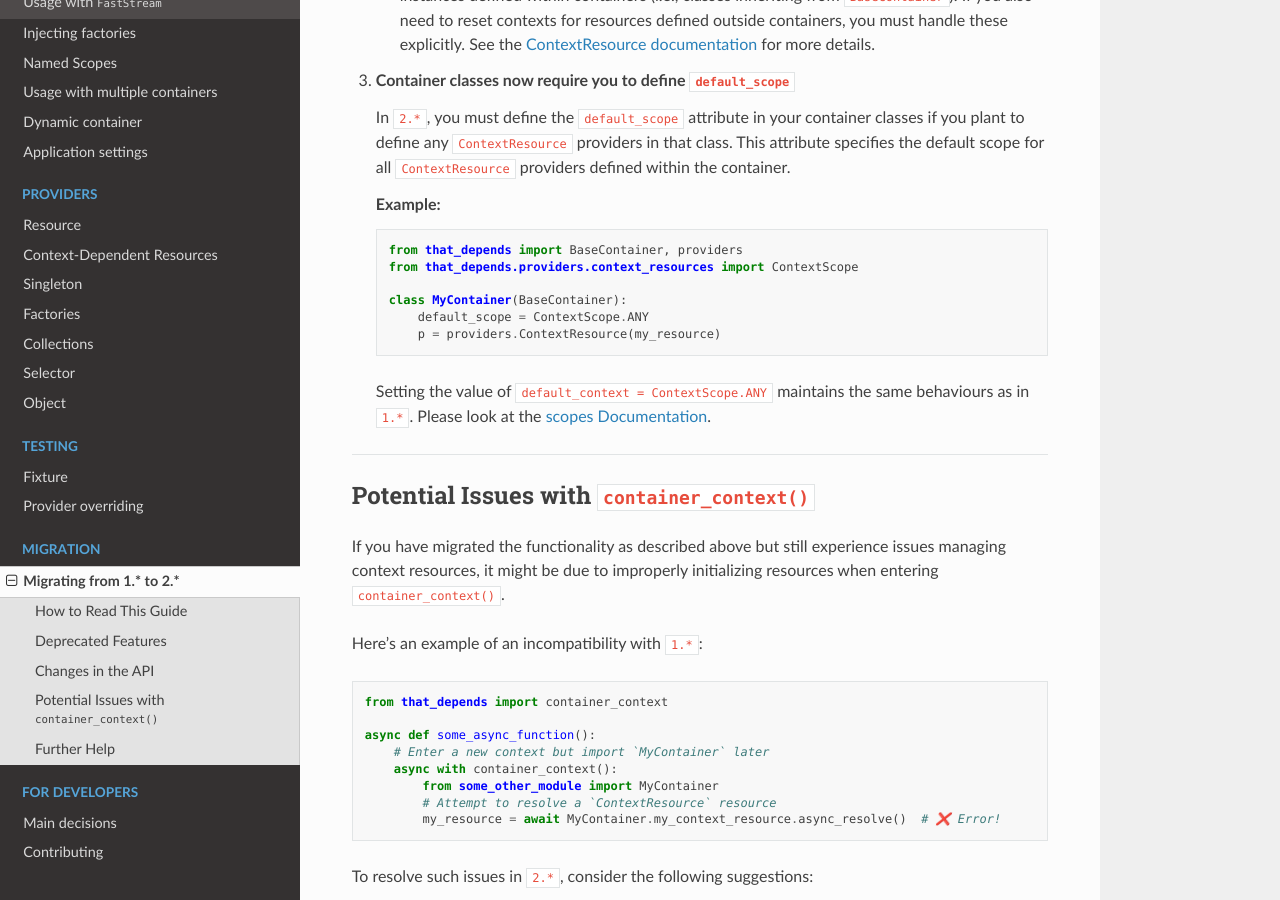
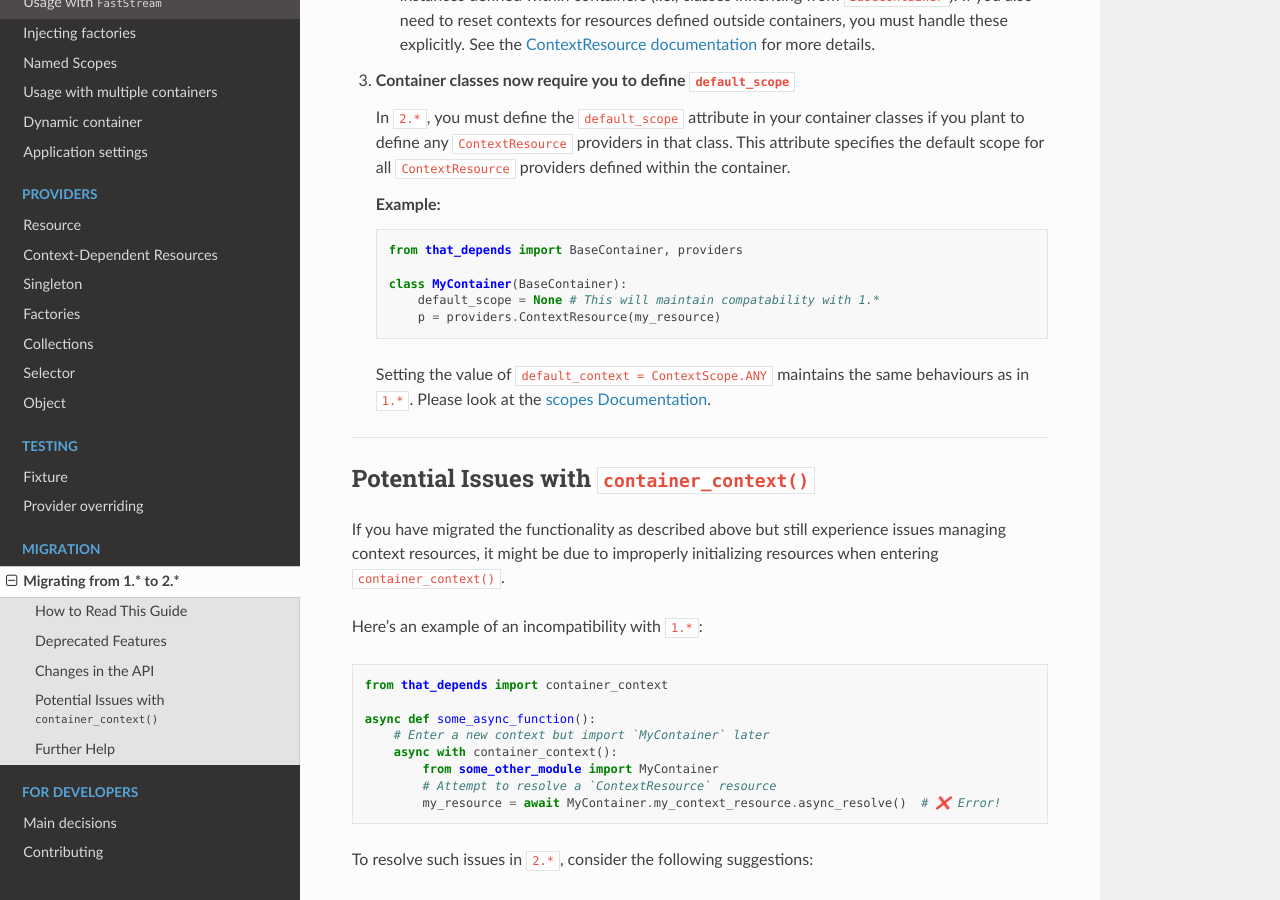
Before and after one commit to modern-python/that-depends, a Sphinx documentation site: the page built from docs/migration/v2.md, in a window 1280 px wide and 900 px high, scrolled down 2080 px. Built offline with Sphinx 7.4.7 and the Read the Docs theme 3.1.0, drawn with Linux system fonts in a browser that asks for light colours.

Commit message:
Fixed default scope in migration guide.

````diff
--- a/docs/migration/v2.md
+++ b/docs/migration/v2.md
@@ -92,10 +92,9 @@ If you want to learn more about the new features introduced in `2.*`, please ref
 
     ```python
     from that_depends import BaseContainer, providers
-    from that_depends.providers.context_resources import ContextScope
 
     class MyContainer(BaseContainer):
-        default_scope = ContextScope.ANY
+        default_scope = None # This will maintain compatability with 1.*
         p = providers.ContextResource(my_resource)
    ```
    Setting the value of `default_context = ContextScope.ANY` maintains the same behaviours as in `1.*`. Please look at the [scopes Documentation](../introduction/scopes.md).
````
